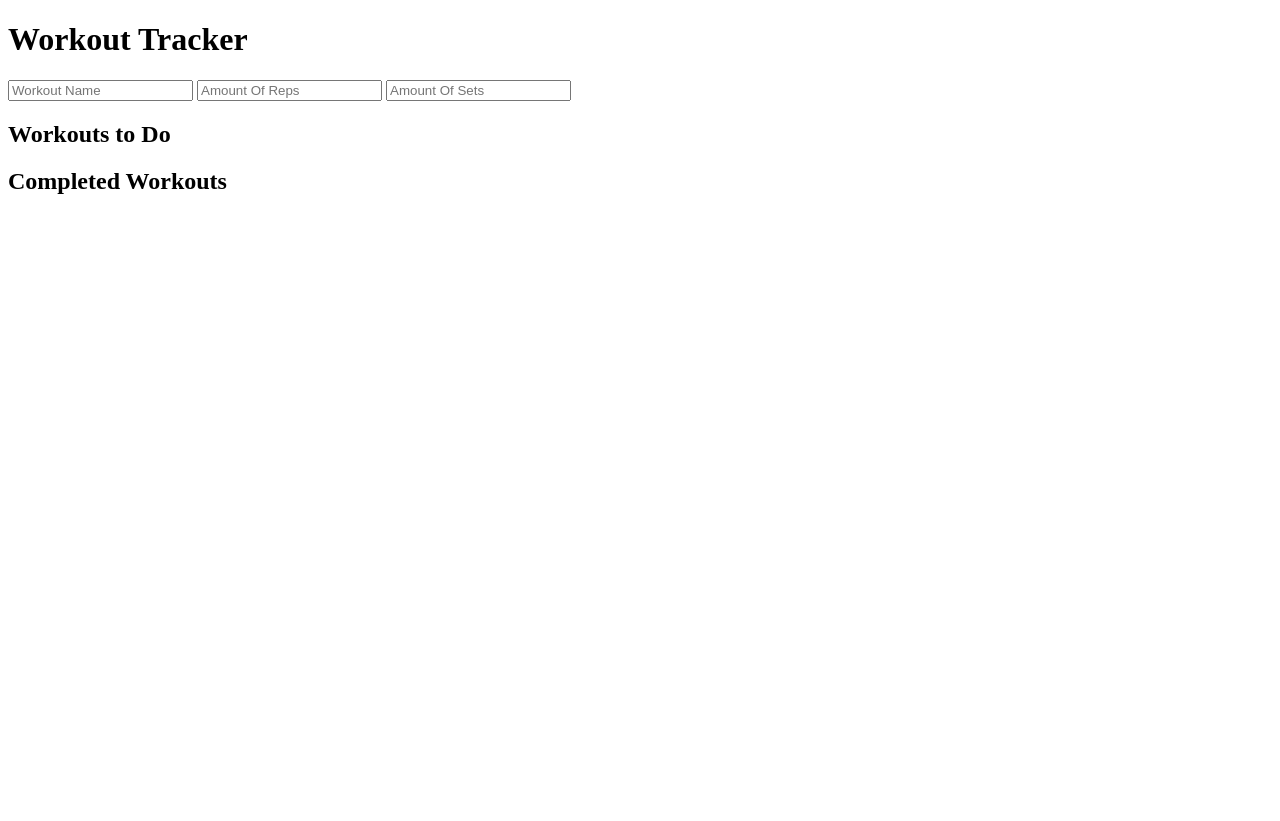
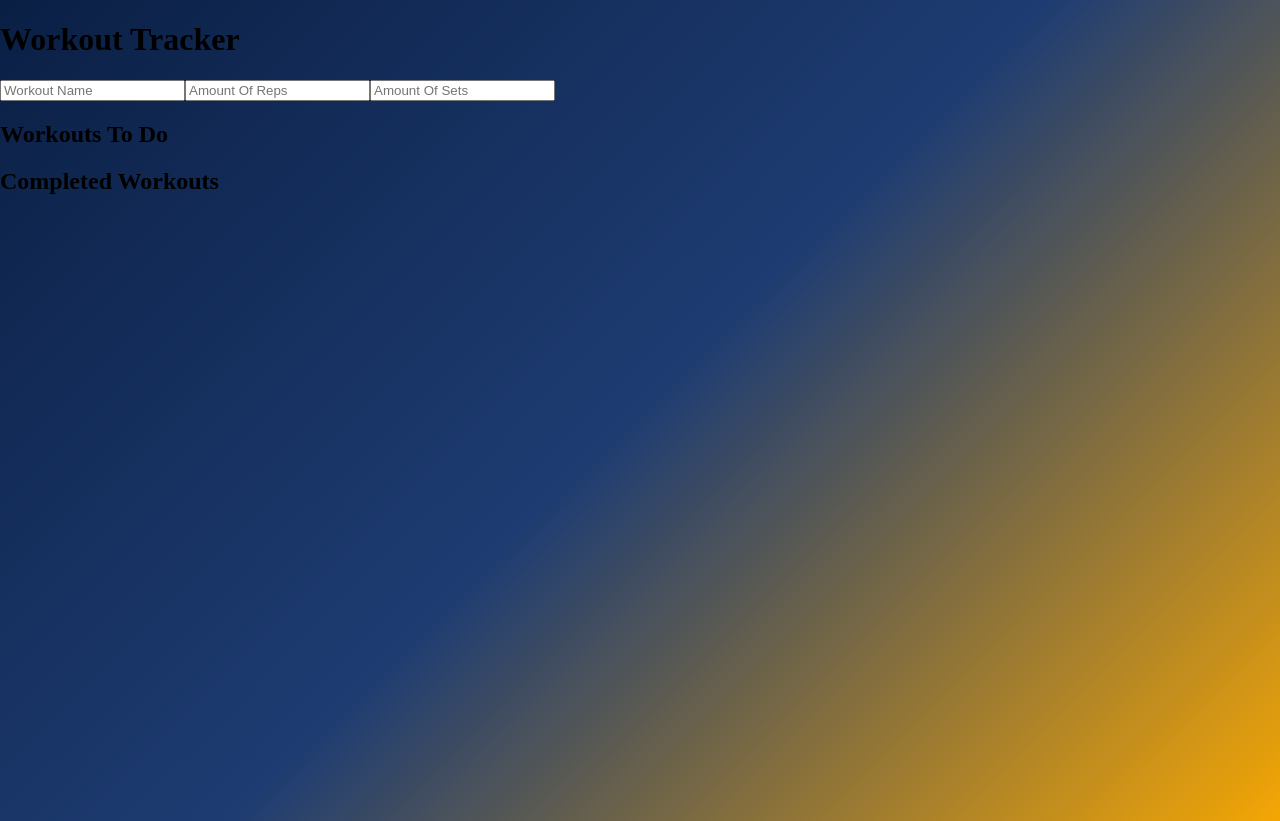
Before and after one commit to Josefbautista94/SBA316, a plain HTML site: page index.html in a window 1280 px wide. Before the commit the page ends 800 px from the top, so only its background shows below. Drawn offline with Linux system fonts and the light colour scheme.

Commit message:
removed most of the html from the html page to the js page to implement this modules practices

```diff
--- a/index.html
+++ b/index.html
@@ -11,37 +11,9 @@
 </head>
 
 <body>
+    <main>
 
-    <div id="inputDiv">
-
-        <h1> Workout Tracker</h1>
-
-        <form>
-
-            <input type="text" id="workout-name" placeholder="Workout Name">
-            <input type="text" id="reps" placeholder="Amount Of Reps">
-            <input type="text" id="sets" placeholder="Amount Of Sets">
-
-        </form>
-
-    </div>
-
-    <div>
-
-        <h2>Workouts to Do</h2>
-
-        <ul id="workoutsToDo"></ul>
-
-    </div>
-
-    <div>
-
-        <h2>Completed Workouts</h2>
-
-        <ul id="completedWorkouts"></ul>
-
-    </div>
-
+</main>
     <script type="text/javascript" src="index.js"> </script>
 
 </body>
--- a/index.js
+++ b/index.js
@@ -0,0 +1,46 @@
+let mainEl = document.querySelector("main");
+
+let inputDiv = document.createElement("div")
+inputDiv.id = "inputDiv"
+inputDiv.innerHTML = '<h1>Workout Tracker</h1>'
+mainEl.appendChild(inputDiv)
+
+let workoutForm = document.createElement("form")
+workoutForm.id = "workoutForm"
+inputDiv.appendChild(workoutForm)
+
+let workoutInput = document.createElement("input")
+workoutInput.type = "text"
+workoutInput.id = "workout-name"
+workoutInput.placeholder = "Workout Name"
+workoutForm.appendChild(workoutInput)
+
+let repsInput = document.createElement("input");
+repsInput.type = "text"
+repsInput.id = "reps"
+repsInput.placeholder = "Amount Of Reps"
+workoutForm.appendChild(repsInput)
+
+let amountOfSets = document.createElement("input")
+amountOfSets.type ="text"
+amountOfSets.id = "sets"
+amountOfSets.placeholder = "Amount Of Sets"
+workoutForm.appendChild(amountOfSets)
+
+let toDoDiv = document.createElement("div")
+toDoDiv.id = "toDo"
+toDoDiv.innerHTML = "<h2>Workouts To Do</h2>"
+mainEl.appendChild(toDoDiv)
+
+let workoutsToDoUl = document.createElement("ul")
+workoutsToDoUl.id =  "workoutsToDoUl"
+toDoDiv.appendChild(workoutsToDoUl)
+
+let completedWorkoutsDiv = document.createElement("div");
+completedWorkoutsDiv.id = "completedWorkoutsDiv"
+completedWorkoutsDiv.innerHTML = "<h2>Completed Workouts</h2>"
+mainEl.appendChild(completedWorkoutsDiv)
+
+let completedWorkoutsUl = document.createElement("ul")
+completedWorkoutsUl.id = "completedWorkoutsUl"
+completedWorkoutsDiv.appendChild(completedWorkoutsUl)
--- a/styles.css
+++ b/styles.css
@@ -0,0 +1,5 @@
+body {
+    background: linear-gradient(135deg, #0a1f44, #1e3c72, #f4a604);
+    height: 100vh;
+    margin: 0;
+}
```
